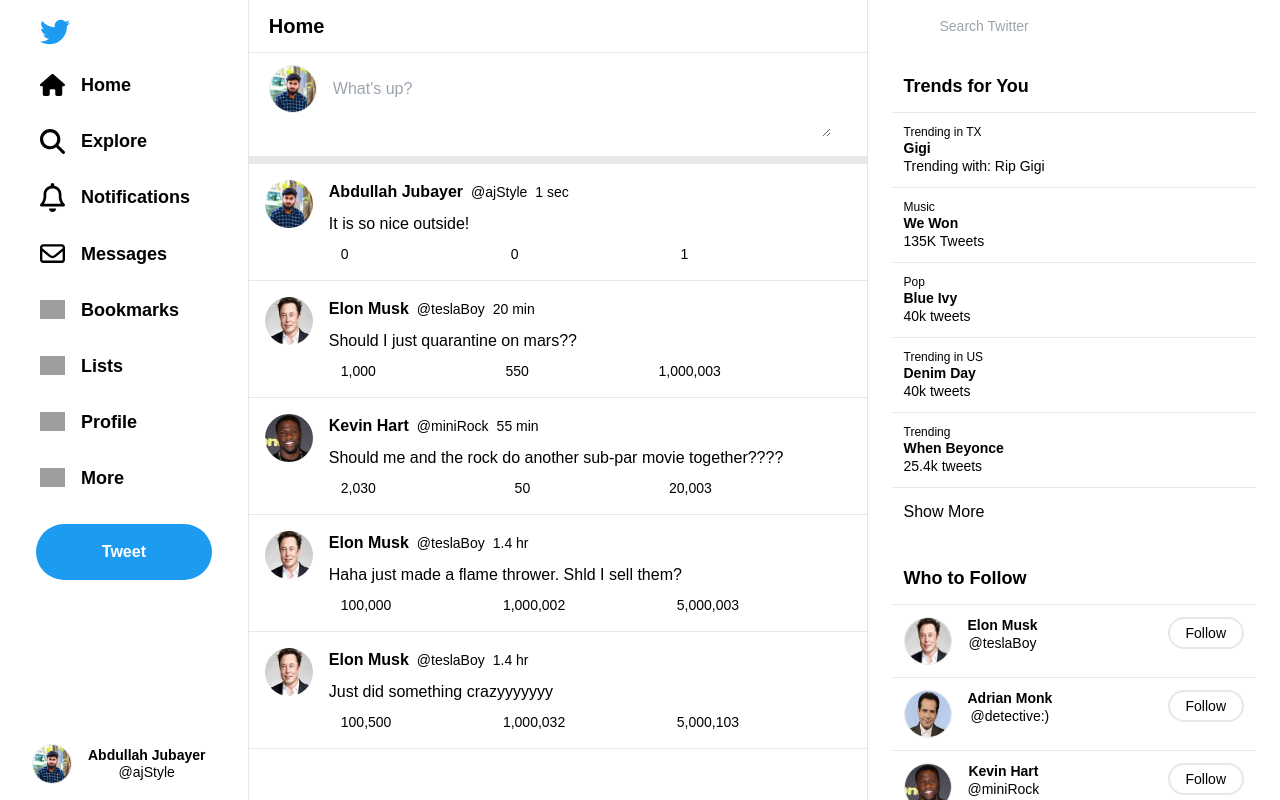
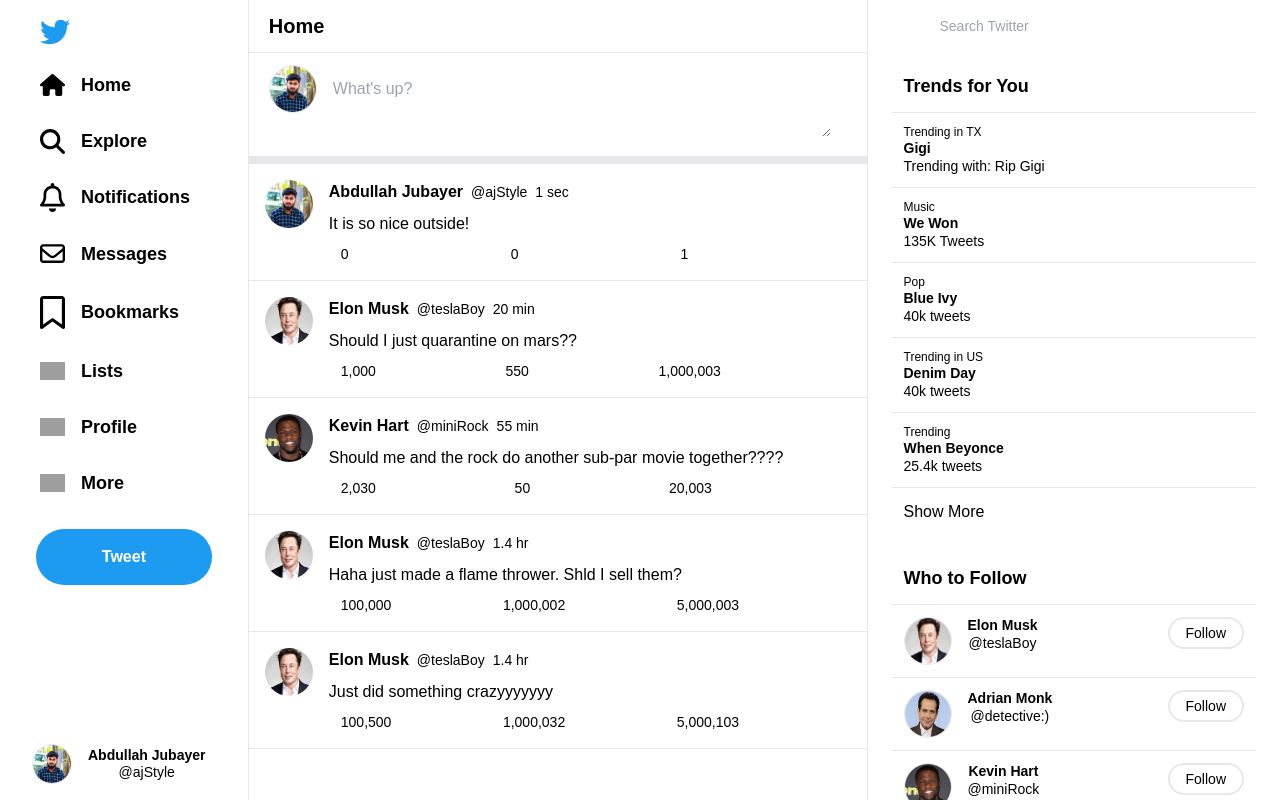
Before and after one commit to Abdullah9001/tweeter-clone, a Nuxt app: page / in a window 1280 px wide. Built offline with nearby package versions, Linux system fonts and the light colour scheme; grey boxes are pictures that could not be loaded.

Commit message:
bookmark-regular icon done

```diff
--- a/pages/index.vue
+++ b/pages/index.vue
@@ -293,7 +293,7 @@ export default {
           id: "notifications",
         },
         { src: "envelope-regular.svg", title: "Messages", id: "messages" },
-        { src: "far fa-bookmark", title: "Bookmarks", id: "bookmarks" },
+        { src: "bookmark-regular.svg", title: "Bookmarks", id: "bookmarks" },
         { src: "fas fa-clipboard-list", title: "Lists", id: "lists" },
         { src: "far fa-user", title: "Profile", id: "profile" },
         { src: "fas fa-ellipsis-h", title: "More", id: "more" },
```
Also changed, not shown: static/bookmark-regular.svg (added).
